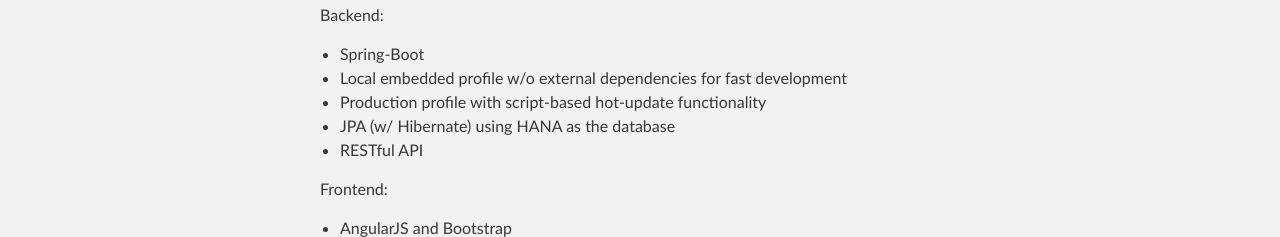
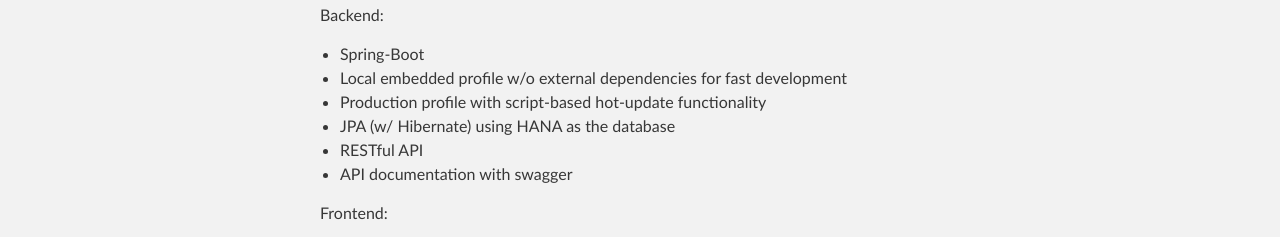
Before and after one commit to steinermatt/spring-boot-sap, a plain HTML site: page index.html in a window 1280 px wide. Shown: the part 488-725 px from the top of the page. Drawn offline with Linux system fonts and the light colour scheme.

Commit message:
Add swagger

```diff
--- a/index.html
+++ b/index.html
@@ -34,7 +34,8 @@
         <h1>
 <a id="introduction" class="anchor" href="#introduction" aria-hidden="true"><span class="octicon octicon-link"></span></a>Introduction</h1>
 
-<p>This is an example of a spring-boot application with JPA and Angular which works on SAP's HCP platform. If the
+        <p>This is an example of a spring-boot application with JPA and Angular which works on SAP's HCP platform. If
+          the
 server is running, you can find a demo <a href="https://datalakep1941749386trial.hanatrial.ondemand.com/server/">here</a></p>
 
 <h2>
@@ -48,6 +49,7 @@ server is running, you can find a demo <a href="https://datalakep1941749386trial
 <li>Production profile with script-based hot-update functionality</li>
 <li>JPA (w/ Hibernate) using HANA as the database</li>
 <li>RESTful API</li>
+  <li>API documentation with swagger</li>
 </ul>
 
 <p>Frontend:</p>
@@ -98,6 +100,5 @@ server is running, you can find a demo <a href="https://datalakep1941749386trial
     </div>
 
 
-
   </body>
 </html>
```
